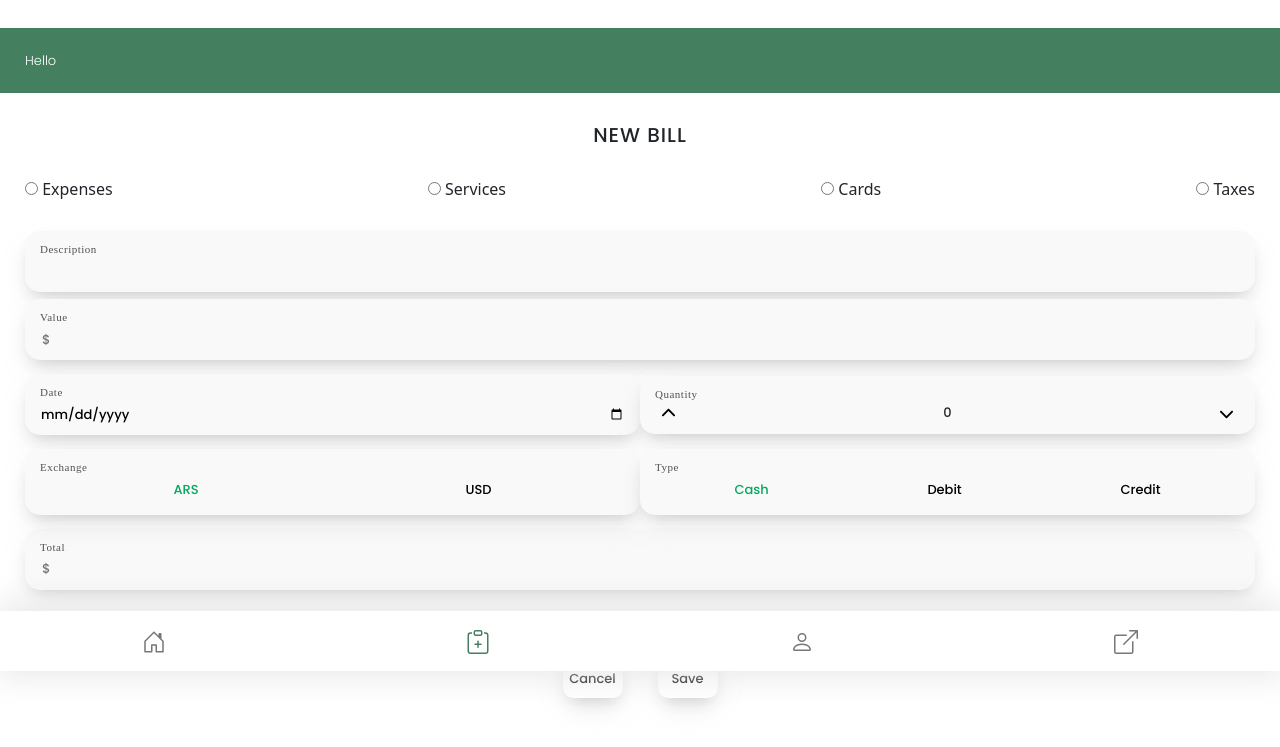
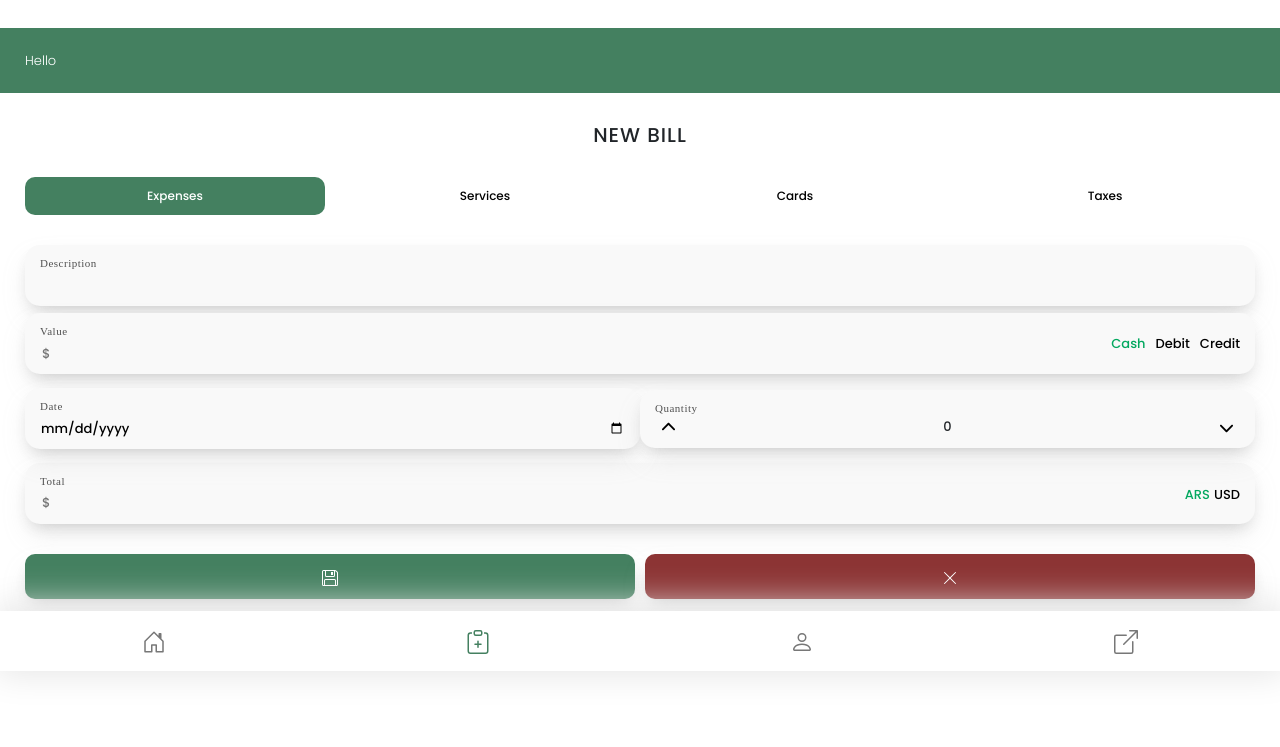
Before and after one commit to kevinduncke/MoneyWin, a website with bundled scripts: page app/www/pages/new.html in a window 1280 px wide. Shown: the part 129-876 px from the top of the page. After the commit the page ends 842 px from the top, so only its background shows below. Built offline with nearby package versions, Linux system fonts and the light colour scheme.

Commit message:
MW App (Update 15/01/25 | New)
Co-authored-by: Roger Duncke <RogerDuncke@users.noreply.github.com>

```diff
--- a/app/www/css/global.css
+++ b/app/www/css/global.css
@@ -76,30 +76,23 @@
 }
 /* HOME BUTTONS */
 #g-btns {
+  box-sizing: border-box;
   display: flex;
   justify-content: center;
   align-items: center;
-  margin: 40px 0;
-  column-gap: 35px;
+  margin: 30px 25px;
+  column-gap: 10px;
 }
-.g-home-btns {
-  text-align: center;
-  background-color: #ffffff;
-  width: 60px;
-  padding: 10px 0;
+.g-hnb-cmd {
+  color: white;
+  width: 100%;
+  height: 45px;
+  box-shadow: rgba(172, 172, 172, 0.25) 0px 13px 27px -5px,
+  rgba(82, 82, 82, 0.3) 0px 8px 16px -8px;
+  border: none;
   border-radius: 10px;
-  box-shadow: rgba(172, 172, 172, 0.25) 0px 13px 27px -5px,
-    rgba(82, 82, 82, 0.3) 0px 8px 16px -8px;
-    border: none;
-}
-.g-home-btns svg {
-  width: 18px;
-  height:  auto;
-}
-.g-home-btns p {
-  margin: 5px 0 0 0;
-  font-family: "Poppins Medium";
-  font-size: 13px;
+  justify-content: center;
+  align-items: center;
 }
 
 /* HOME BOXES */
--- a/app/www/css/new.css
+++ b/app/www/css/new.css
@@ -14,23 +14,18 @@
   column-gap: 10px;
   margin: 30px 0;
 }
-.hn-btn-filter {
+.hn-btns-filters {
   border: none;
-  background: #EAEAEA;
-  color: #777777;
-  text-transform: uppercase;
-  font-size: 9px;
-  font-family: "Poppins Medium";
-  letter-spacing: 1px;
   padding: 10px 0;
+  width: 25%;
   border-radius: 10px;
-  width: 70px;
-  box-shadow: rgba(172, 172, 172, 0.25) 0px 13px 27px -5px,
-    rgba(82, 82, 82, 0.3) 0px 8px 16px -8px;
+  font-family: 'Poppins Medium';
+  font-size: 12px;
+  background-color: white;
 }
-.hnf-active {
-  background-color: #59BD85;
-  color: #FFFFFF;
+.hn-bf-active {
+  background-color: #448060;
+  color: white;
 }
 
 
@@ -78,14 +73,24 @@
   height: auto;
 }
 
+/* SAVE & CANCEL BUTTONS*/
+
+#g-hnb-cmd-s {
+  background-color: #448060;
+}
+
+#g-hnb-cmd-c {
+  background-color: #8C3434;
+}
+
 .hn-type-value-box, .hn-type-box {
   display: flex;
   justify-content: space-between;
   align-items: center;
+  column-gap: 10px;
 }
 .hn-type-box {
-  justify-content: space-around;
-  padding: 5px 0;
+  padding: 5px 0px;
 }
 
 #g-btns {
--- a/app/www/js/new.js
+++ b/app/www/js/new.js
@@ -0,0 +1,32 @@
+function filterBills(type){
+  let categoryBill = type;
+
+  let btns = document.querySelectorAll('.hn-btns-filters');
+  btns.forEach(function (item){
+    item.style.backgroundColor = "white";
+    item.style.color = "black";
+  });
+
+  let activeFilter = document.getElementById(`hnfc-${type}`);
+  activeFilter.style.backgroundColor = "#448060";
+  activeFilter.style.color = "white";
+}
+
+let quantValue = 0;
+
+function quantUpdate() {
+  document.getElementById('hn-quant-value').textContent = quantValue;
+}
+
+function increment(){
+  if(quantValue >= 0){
+    quantValue++;
+    quantUpdate();
+  }
+}
+function decrement(){
+  if(quantValue >= 1){
+    quantValue--;
+    quantUpdate();
+  }
+}
--- a/app/www/pages/new.html
+++ b/app/www/pages/new.html
@@ -33,22 +33,10 @@
       <div id="home-bill-form">
         <h1 class="g-h1">New Bill</h1>
         <div id="hn-filter-category">
-          <div>
-            <input type="radio" name="expenses" id="hnf-expenses" />
-            <label for="expenses">Expenses</label>
-          </div>
-          <div>
-            <input type="radio" name="services" id="hnf-expenses" />
-            <label for="services">Services</label>
-          </div>
-          <div>
-            <input type="radio" name="cards" id="hnf-expenses" />
-            <label for="cards">Cards</label>
-          </div>
-          <div>
-            <input type="radio" name="taxes" id="hnf-expenses" />
-            <label for="taxes">Taxes</label>
-          </div>
+          <button id="hnfc-expenses" onclick="filterBills('expenses')" class="hn-btns-filters hn-bf-active">Expenses</button>
+          <button id="hnfc-services" onclick="filterBills('services')" class="hn-btns-filters">Services</button>
+          <button id="hnfc-cards" onclick="filterBills('cards')" class="hn-btns-filters">Cards</button>
+          <button id="hnfc-taxes" onclick="filterBills('taxes')" class="hn-btns-filters">Taxes</button>
         </div>
         <div>
           <div class="g-boxinput">
@@ -72,6 +60,11 @@
                   placeholder="$"
                 />
               </div>
+              <div class="hn-type-box">
+                <a href="#" class="g-t-opt g-active">Cash</a>
+                <a href="#" class="g-t-opt">Debit</a>
+                <a href="#" class="g-t-opt">Credit</a>
+              </div>
             </div>
           </div>
           <div class="hn-bs-main">
@@ -88,7 +81,7 @@
               <p class="hn-input-text">Quantity</p>
               <div class="hn-q-box">
                 <span>
-                  <button class="hn-q-btns">
+                  <button onclick="increment()" class="hn-q-btns">
                     <svg
                       xmlns="http://www.w3.org/2000/svg"
                       viewBox="0 0 512 512"
@@ -100,9 +93,9 @@
                     </svg>
                   </button>
                 </span>
-                <span>0</span>
+                <span id="hn-quant-value">0</span>
                 <span>
-                  <button class="hn-q-btns">
+                  <button onclick="decrement()" class="hn-q-btns">
                     <svg
                       xmlns="http://www.w3.org/2000/svg"
                       viewBox="0 0 512 512"
@@ -114,23 +107,6 @@
                     </svg>
                   </button>
                 </span>
-              </div>
-            </div>
-          </div>
-          <div class="hn-bs-main">
-            <div class="g-boxinput g-boxsliced hn-boxslc">
-              <p class="hn-input-text">Exchange</p>
-              <div class="hn-type-box">
-                <a href="#" class="g-t-opt g-active">ARS</a>
-                <a href="#" class="g-t-opt">USD</a>
-              </div>
-            </div>
-            <div class="g-boxinput g-boxsliced hn-boxslc">
-              <p class="hn-input-text">Type</p>
-              <div class="hn-type-box">
-                <a href="#" class="g-t-opt g-active">Cash</a>
-                <a href="#" class="g-t-opt">Debit</a>
-                <a href="#" class="g-t-opt">Credit</a>
               </div>
             </div>
           </div>
@@ -146,41 +122,25 @@
                   placeholder="$"
                 />
               </div>
+              <div>
+                <a href="#" class="g-t-opt g-active">ARS</a>
+                <a href="#" class="g-t-opt">USD</a>
+              </div>
             </div>
           </div>
         </div>
       </div>
       <div id="g-btns">
-        <button class="g-home-btns">
-          <svg
-            xmlns="http://www.w3.org/2000/svg"
-            width="16"
-            height="16"
-            fill="#A80303"
-            class="bi bi-trash3"
-            viewBox="0 0 16 16"
-          >
-            <path
-              d="M6.5 1h3a.5.5 0 0 1 .5.5v1H6v-1a.5.5 0 0 1 .5-.5M11 2.5v-1A1.5 1.5 0 0 0 9.5 0h-3A1.5 1.5 0 0 0 5 1.5v1H1.5a.5.5 0 0 0 0 1h.538l.853 10.66A2 2 0 0 0 4.885 16h6.23a2 2 0 0 0 1.994-1.84l.853-10.66h.538a.5.5 0 0 0 0-1zm1.958 1-.846 10.58a1 1 0 0 1-.997.92h-6.23a1 1 0 0 1-.997-.92L3.042 3.5zm-7.487 1a.5.5 0 0 1 .528.47l.5 8.5a.5.5 0 0 1-.998.06L5 5.03a.5.5 0 0 1 .47-.53Zm5.058 0a.5.5 0 0 1 .47.53l-.5 8.5a.5.5 0 1 1-.998-.06l.5-8.5a.5.5 0 0 1 .528-.47M8 4.5a.5.5 0 0 1 .5.5v8.5a.5.5 0 0 1-1 0V5a.5.5 0 0 1 .5-.5"
-            />
+        <button class="g-hnb-cmd" id="g-hnb-cmd-s">
+          <svg xmlns="http://www.w3.org/2000/svg" width="16" height="16" fill="currentColor" class="bi bi-floppy" viewBox="0 0 16 16">
+            <path d="M11 2H9v3h2z"/>
+            <path d="M1.5 0h11.586a1.5 1.5 0 0 1 1.06.44l1.415 1.414A1.5 1.5 0 0 1 16 2.914V14.5a1.5 1.5 0 0 1-1.5 1.5h-13A1.5 1.5 0 0 1 0 14.5v-13A1.5 1.5 0 0 1 1.5 0M1 1.5v13a.5.5 0 0 0 .5.5H2v-4.5A1.5 1.5 0 0 1 3.5 9h9a1.5 1.5 0 0 1 1.5 1.5V15h.5a.5.5 0 0 0 .5-.5V2.914a.5.5 0 0 0-.146-.353l-1.415-1.415A.5.5 0 0 0 13.086 1H13v4.5A1.5 1.5 0 0 1 11.5 7h-7A1.5 1.5 0 0 1 3 5.5V1H1.5a.5.5 0 0 0-.5.5m3 4a.5.5 0 0 0 .5.5h7a.5.5 0 0 0 .5-.5V1H4zM3 15h10v-4.5a.5.5 0 0 0-.5-.5h-9a.5.5 0 0 0-.5.5z"/>
           </svg>
-          <p>Cancel</p>
         </button>
-        <button class="g-home-btns">
-          <svg
-            xmlns="http://www.w3.org/2000/svg"
-            width="16"
-            height="16"
-            fill="#FFAC0B"
-            class="bi bi-floppy"
-            viewBox="0 0 16 16"
-          >
-            <path d="M11 2H9v3h2z" />
-            <path
-              d="M1.5 0h11.586a1.5 1.5 0 0 1 1.06.44l1.415 1.414A1.5 1.5 0 0 1 16 2.914V14.5a1.5 1.5 0 0 1-1.5 1.5h-13A1.5 1.5 0 0 1 0 14.5v-13A1.5 1.5 0 0 1 1.5 0M1 1.5v13a.5.5 0 0 0 .5.5H2v-4.5A1.5 1.5 0 0 1 3.5 9h9a1.5 1.5 0 0 1 1.5 1.5V15h.5a.5.5 0 0 0 .5-.5V2.914a.5.5 0 0 0-.146-.353l-1.415-1.415A.5.5 0 0 0 13.086 1H13v4.5A1.5 1.5 0 0 1 11.5 7h-7A1.5 1.5 0 0 1 3 5.5V1H1.5a.5.5 0 0 0-.5.5m3 4a.5.5 0 0 0 .5.5h7a.5.5 0 0 0 .5-.5V1H4zM3 15h10v-4.5a.5.5 0 0 0-.5-.5h-9a.5.5 0 0 0-.5.5z"
-            />
+        <button class="g-hnb-cmd" id="g-hnb-cmd-c">
+          <svg xmlns="http://www.w3.org/2000/svg" width="16" height="16" fill="currentColor" class="bi bi-x-lg" viewBox="0 0 16 16">
+            <path d="M2.146 2.854a.5.5 0 1 1 .708-.708L8 7.293l5.146-5.147a.5.5 0 0 1 .708.708L8.707 8l5.147 5.146a.5.5 0 0 1-.708.708L8 8.707l-5.146 5.147a.5.5 0 0 1-.708-.708L7.293 8z"/>
           </svg>
-          <p>Save</p>
         </button>
       </div>
     </div>
@@ -264,6 +224,6 @@
     </div>
 
     <script type="module" src="../js/data.js"></script>
-    <script type="module" src="../js/new.js"></script>
+    <script src="../js/new.js"></script>
   </body>
 </html>
```
Also changed, not shown: app/www/pages/account.html (+0 -52 lines).
